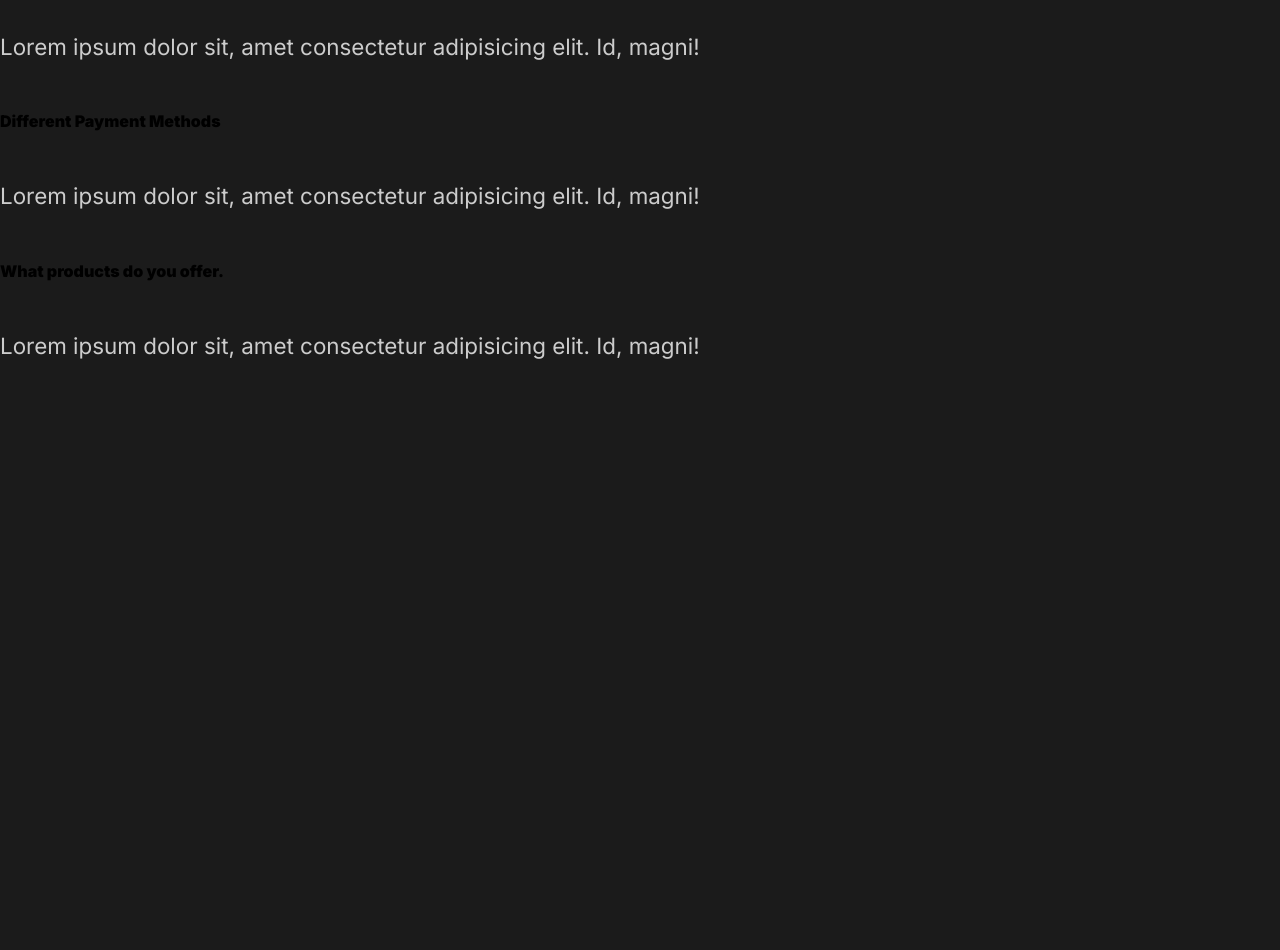
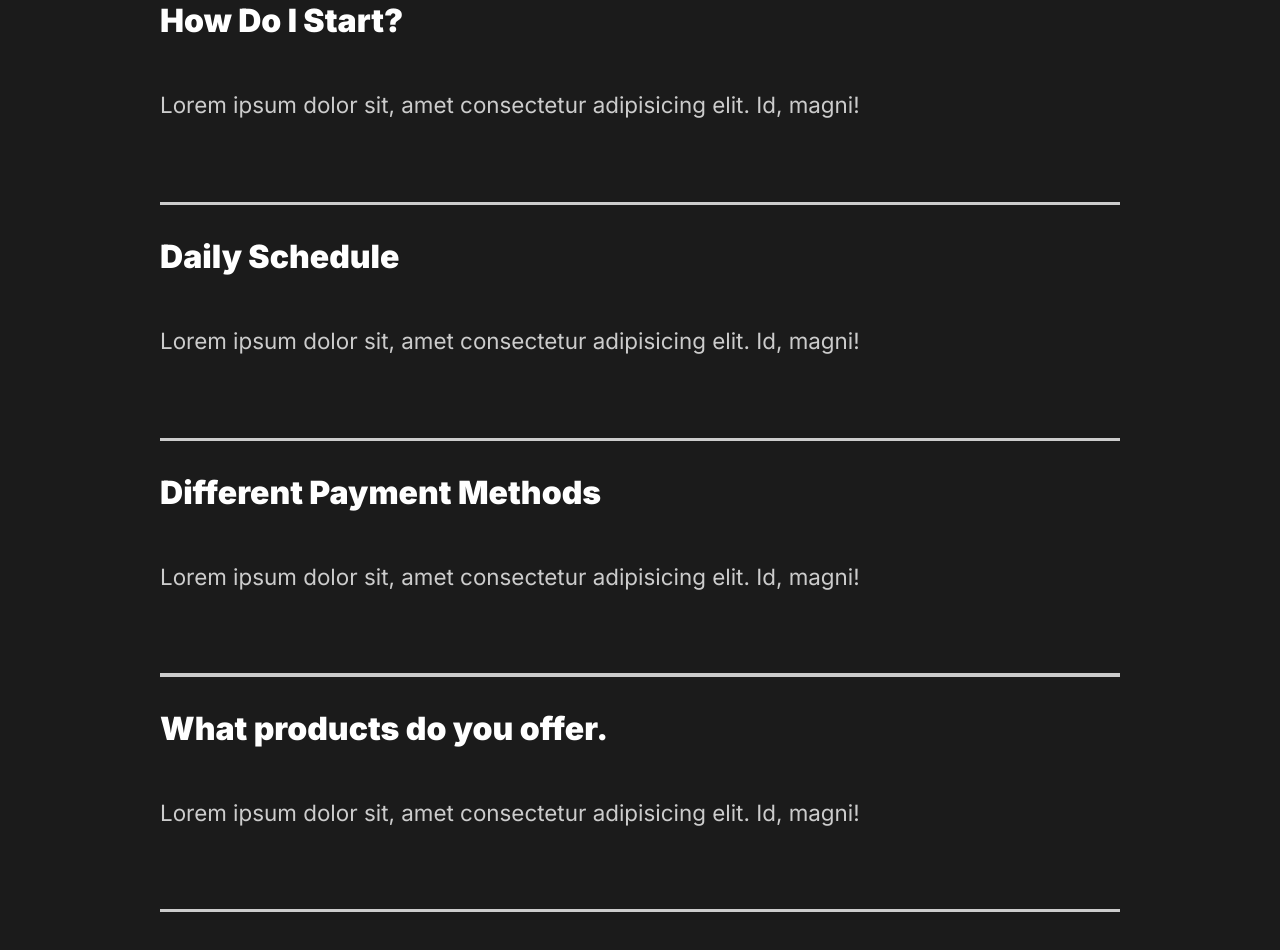
Before and after one commit to edazejnuni/capture, a React (Create React App) app: page / in a window 1280 px wide. Shown: the part 2000-2950 px from the top of the page. Before the commit the page ends 2411 px from the top, so only its background shows below. Built offline with nearby package versions, Linux system fonts and the light colour scheme.

Commit message:
7. Faq Section

```diff
--- a/src/components/FaqSection.js
+++ b/src/components/FaqSection.js
@@ -1,35 +1,68 @@
 import React from "react";
-
+import styled from "styled-components";
+import { About } from "../styles";
 const FaqSection = () => {
     return (
-        <div className="faq">
+        <Faq>
             <h2>Any Questions <span>FAQ</span></h2>
             <div className="questions">
                 <h4>How Do I Start?</h4>
                 <div className="answer">
                     <p>Lorem ipsum dolor sit, amet consectetur adipisicing elit. Id, magni!</p>
                 </div>
+                <div className="faq-line"></div>
             </div>
             <div className="questions">
                 <h4>Daily Schedule</h4>
                 <div className="answer">
                     <p>Lorem ipsum dolor sit, amet consectetur adipisicing elit. Id, magni!</p>
                 </div>
+                <div className="faq-line"></div>
             </div>
             <div className="questions">
                 <h4>Different Payment Methods</h4>
                 <div className="answer">
                     <p>Lorem ipsum dolor sit, amet consectetur adipisicing elit. Id, magni!</p>
                 </div>
+                <div className="faq-line"></div>
             </div>
             <div className="questions">
                 <h4>What products do you offer.</h4>
                 <div className="answer">
                     <p>Lorem ipsum dolor sit, amet consectetur adipisicing elit. Id, magni!</p>
                 </div>
+                <div className="faq-line"></div>
             </div>
-        </div>
+        </Faq>
     )
 }
 
+const Faq = styled(About)`
+    display:block;
+    span{
+        display:block;
+    }
+    h2{
+        padding-bottom: 2rem;
+        font-weight: lighter;
+    }
+    .faq-line{
+        background: #cccccc;
+        height: 0.2rem;
+        margin: 2rem 0rem;
+        width:100%;
+    }
+    .question{
+        padding: 3rem 0rem;
+        cursor: pointer;
+    }
+    .answer{
+        padding:2rem 0rem;
+        p{
+           padding:1rem 0rem
+        }
+    }
+`;
+
+
 export default FaqSection;
--- a/src/components/GlobalStyle.js
+++ b/src/components/GlobalStyle.js
@@ -34,6 +34,7 @@ h3{
 }
 h4{
     font-weight: bold;
+    font-size: 2rem;
 }
 p{
     padding: 3rem 0rem;
--- a/src/components/ServicesSection.js
+++ b/src/components/ServicesSection.js
@@ -66,6 +66,7 @@ const Services = styled(About)`
 const Cards = styled.div`
     display: flex;
     flex-wrap: wrap;
+    justify-content:space-between;
 `;
 
 const Card = styled.div`
```
